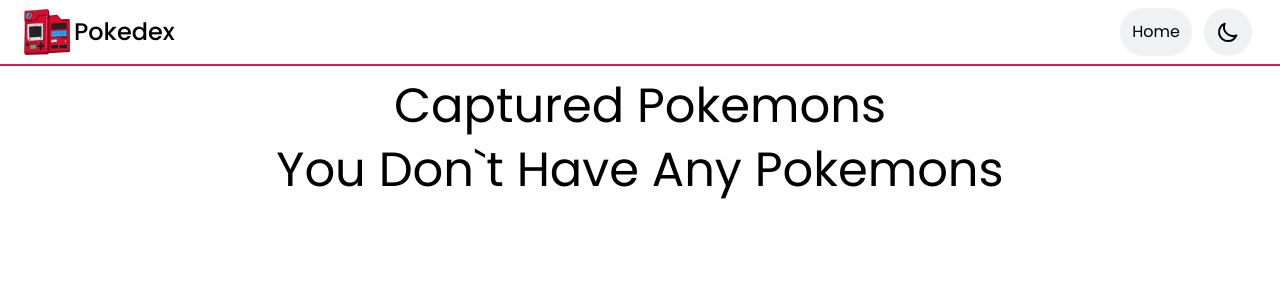
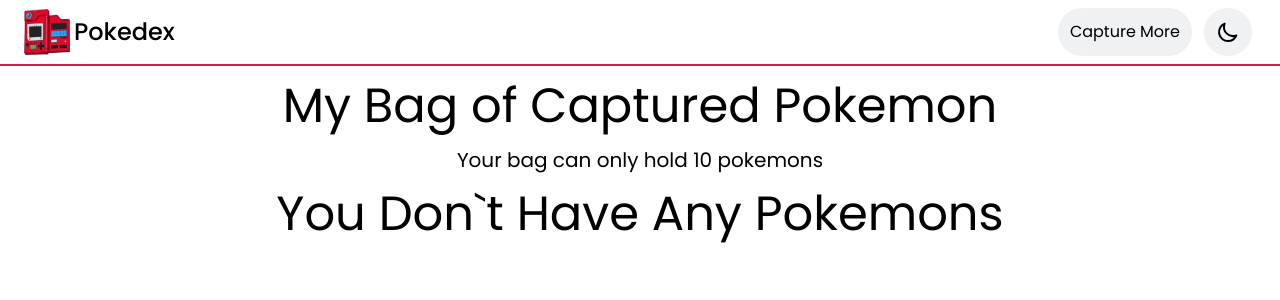
Before and after one commit to samueladitia95/kawan-lama-poke, a Next.js app: page /captured in a window 1280 px wide. Shown: the top 300 px of the page. Built offline with nearby package versions, Linux system fonts and the light colour scheme.

Commit message:
Improve ui text

```diff
--- a/components/Layout/Navbar/index.tsx
+++ b/components/Layout/Navbar/index.tsx
@@ -29,9 +29,9 @@ const Navbar = () => {
         <div className="px-1 flex gap-3">
           <button className="bg-bLightSecondary dark:bg-bDarkSecondary dark:hover:bg-accent1 p-3 hover:bg-accent1 hover:bg-opacity-80 rounded-full transition ease-in-out delay-100 hover:scale-110">
             {router.pathname === "/" ? (
-              <Link href="/captured">To Captured Pokemon</Link>
+              <Link href="/captured">Go to My Bag</Link>
             ) : (
-              <Link href="/">Home</Link>
+              <Link href="/">Capture More</Link>
             )}
           </button>
           <button
--- a/components/Layout/index.tsx
+++ b/components/Layout/index.tsx
@@ -19,7 +19,7 @@ const NestedLayout = ({ children }: { children: ReactNode }) => {
       <div className={`font-display md:flex ${isDarkMode ? "dark" : ""}`}>
         <div className="flex-grow dark:bg-bDarkPrimary dark:text-tDarkPrimary">
           <Navbar />
-          <div className="container" style={{ minHeight: "200vh" }}>
+          <div className="container" style={{ minHeight: "95vh" }}>
             {children}
           </div>
         </div>
--- a/pages/captured/index.tsx
+++ b/pages/captured/index.tsx
@@ -1,6 +1,7 @@
 import { useEffect, useState } from "react";
 import Card from "../../components/Card";
 import { readSavedPokemons } from "../../utils/readSavedPokemons";
+import Head from "next/head";
 
 export default function Captured() {
   const [savedids, setSavedIds] = useState<string[]>([]);
@@ -24,11 +25,20 @@ export default function Captured() {
   };
 
   return (
+    <>
+      <Head>
+        <title>My Bag</title>
+        <meta name="viewport" content="initial-scale=1.0, width=device-width" />
+        <link rel="icon" type="image/png" href="/Logo.png"></link>
+      </Head>
       <div>
-      <h1 className="dark:text-tDarkPrimary text-5xl text-center my-4">
-        Captured Pokemons
-      </h1>
+        <p className="dark:text-tDarkPrimary text-5xl text-center my-4">
+          My Bag of Captured Pokemon
+        </p>
 
+        <p className="dark:text-tDarkPrimary text-xl text-center my-4">
+          Your bag can only hold 10 pokemons
+        </p>
         {!savedids.length ? (
           <p className="dark:text-tDarkPrimary text-5xl text-center my-4">
             You Don`t Have Any Pokemons
@@ -43,5 +53,6 @@ export default function Captured() {
           </div>
         )}
       </div>
+    </>
   );
 }
--- a/pages/index.tsx
+++ b/pages/index.tsx
@@ -16,9 +16,12 @@ const Home = ({ randomPokemonUrls }: { randomPokemonUrls: Name[] }) => {
         <link rel="icon" type="image/png" href="/Logo.png"></link>
       </Head>
       <div>
-        <h1 className="dark:text-tDarkPrimary text-5xl text-center my-4">
-          Random Pokemons
-        </h1>
+        <p className="dark:text-tDarkPrimary text-5xl text-center my-4">
+          You Found 5 Random Pokemons
+        </p>
+        <p className="dark:text-tDarkPrimary text-xl text-center my-4">
+          Catch Them All
+        </p>
         <div className="flex flex-col items-center lg:flex-row lg:flex-wrap lg:gap-4 lg:justify-center">
           {randomPokemonUrls.map(({ url }, index: number) => {
             return (
```
Lines whose indentation alone changed are shown as unchanged.
